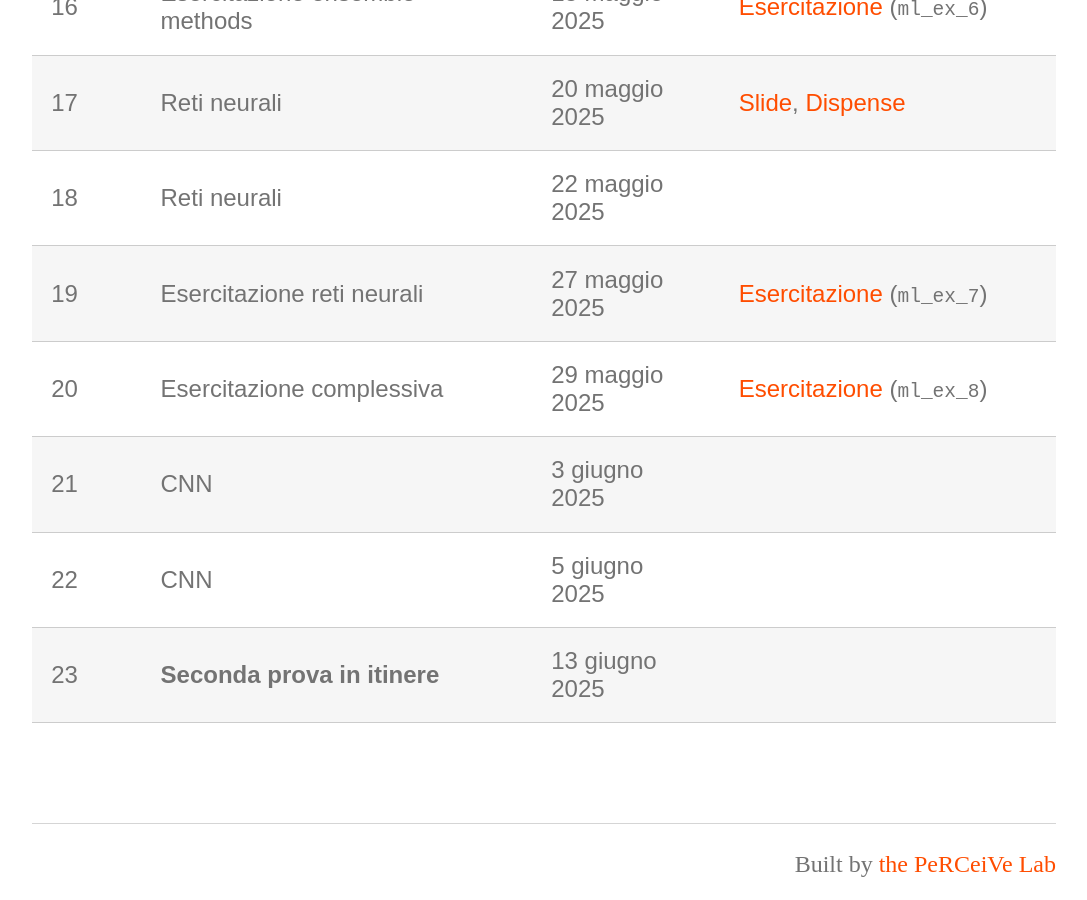
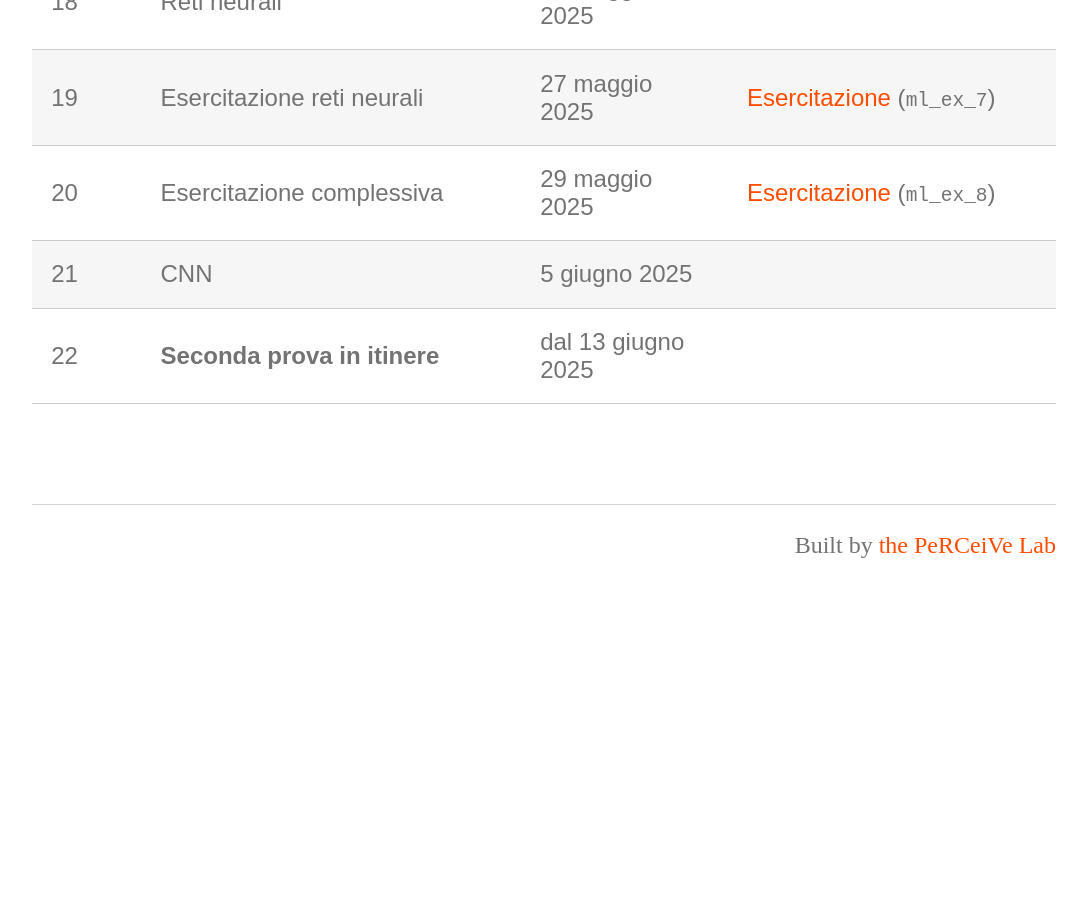
Before and after one commit to perceivelab/ml-mz-2025, a Jekyll site: the page built from lezioni.md, in a window 1280 px wide and 900 px high, scrolled down 1683 px. Shown: the whole window, without its empty margins (96-1183 px from the left). Built offline with Jekyll 4.4.1, drawn with Linux system fonts in a browser that asks for light colours; our own code applies the rules of GitHub Pages for plain Markdown files; after the commit the page ends 2305 px from its top, so only the background shows below that.

Commit message:
Update lezioni.md

```diff
--- a/lezioni.md
+++ b/lezioni.md
@@ -26,6 +26,5 @@ layout: page
 | 18      | Reti neurali                          | 22 maggio 2025       |        |
 | 19      | Esercitazione reti neurali            | 27 maggio 2025       | [Esercitazione](https://studentiunict-my.sharepoint.com/:u:/g/personal/simone_palazzo_unict_it/EWQxxTHDqnFLhuOy75Y7kgwBbgjUBdq_ZKKu080RfhSUlw?e=NTIfzb)  (`ml_ex_7`)     |
 | 20      | Esercitazione complessiva             | 29 maggio 2025       | [Esercitazione](https://studentiunict-my.sharepoint.com/:u:/g/personal/simone_palazzo_unict_it/EVnrNxwCBh5FoichmLrDr-MBoNiK_q1eU1sN2ZFh5Gg8lg?e=O7bHwe) (`ml_ex_8`)      |
-| 21      | CNN                                   | 3 giugno 2025        |        |
-| 22      | CNN                                   | 5 giugno 2025        |        |
-| 23      | **Seconda prova in itinere**          | 13 giugno 2025       |        |
+| 21      | CNN                                   | 5 giugno 2025        |        |
+| 22      | **Seconda prova in itinere**          | dal 13 giugno 2025   |        |
```
